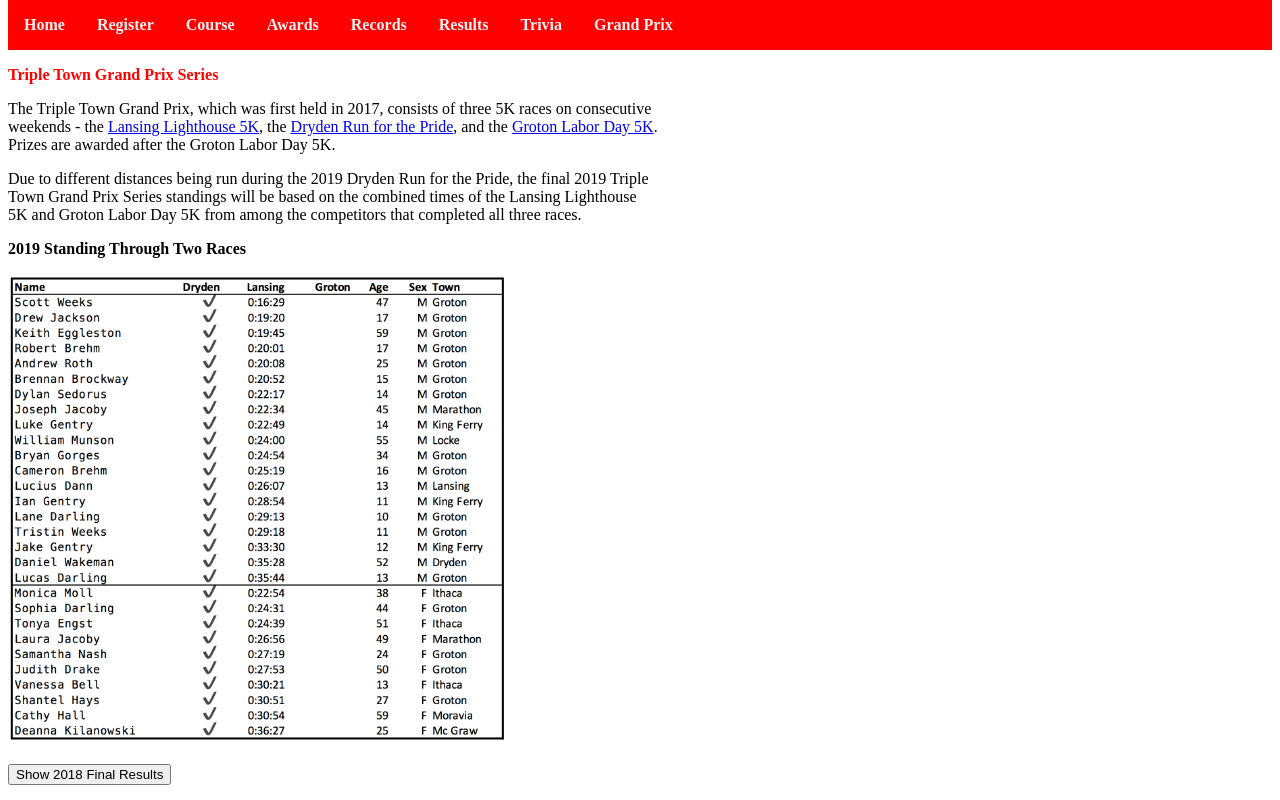
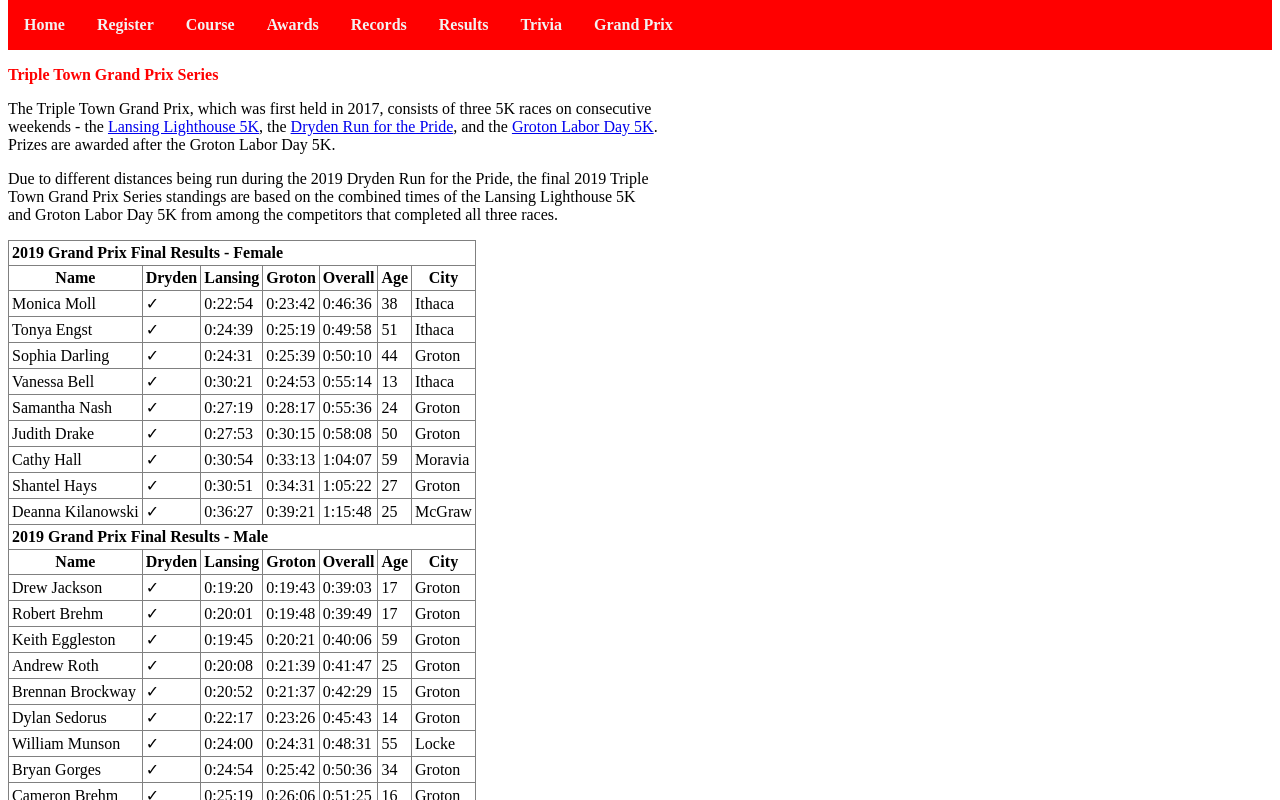
Before and after one commit to groton5k/groton5k.github.io, a plain HTML site: page index.html in a window 1280 px wide. Both pictures are taken after a click on the link "Grand Prix". Shown: the top 800 px of the page. Drawn offline with nearby package versions, Linux system fonts and the light colour scheme.

Commit message:
2019 grand prix update

```diff
--- a/index.html
+++ b/index.html
@@ -356,13 +356,41 @@
 		<a href="http://grotonlaborday5k.com">Groton Labor Day 5K</a>. Prizes are awarded after
 		the Groton Labor Day 5K.</p>
 		<p style="width:100%;max-width:650px;">Due to different distances being run during the 2019 Dryden Run for the Pride,
-		the final 2019 Triple Town Grand Prix Series standings
-		will be based on the combined times of the Lansing Lighthouse 5K and Groton Labor Day 5K from among the competitors
-		that completed all three races.</p>
-		<p style="font-weight: bold;">2019 Standing Through Two Races</p>
-		<img src="2019Standings.png" style="max-width: 500px;" alt="2019 Grand Prix standings"/>
+		the final 2019 Triple Town Grand Prix Series standings are based on the combined times of the Lansing Lighthouse 5K
+		and Groton Labor Day 5K from among the competitors that completed all three races.</p>
+
+		<table id="grandprix2019" border=1 cellspacing=0 cellpadding=3 style="margin-top:1em;">
+		<tr><th colspan=7 style="text-align:left;">2019 Grand Prix Final Results - Female</tr>
+		<tr><th>Name<th>Dryden<th>Lansing<th>Groton<th>Overall<th>Age<th>City</tr>
+		<tr><td>Monica Moll<td>&#10003;<td>0:22:54<td>0:23:42<td>0:46:36<td>38<td>Ithaca</tr>
+		<tr><td>Tonya Engst<td>&#10003;<td>0:24:39<td>0:25:19<td>0:49:58<td>51<td>Ithaca</tr>
+		<tr><td>Sophia Darling<td>&#10003;<td>0:24:31<td>0:25:39<td>0:50:10<td>44<td>Groton</tr>
+		<tr><td>Vanessa Bell<td>&#10003;<td>0:30:21<td>0:24:53<td>0:55:14<td>13<td>Ithaca</tr>
+		<tr><td>Samantha Nash<td>&#10003;<td>0:27:19<td>0:28:17<td>0:55:36<td>24<td>Groton</tr>
+		<tr><td>Judith Drake<td>&#10003;<td>0:27:53<td>0:30:15<td>0:58:08<td>50<td>Groton</tr>
+		<tr><td>Cathy Hall<td>&#10003;<td>0:30:54<td>0:33:13<td>1:04:07<td>59<td>Moravia</tr>
+		<tr><td>Shantel Hays<td>&#10003;<td>0:30:51<td>0:34:31<td>1:05:22<td>27<td>Groton</tr>
+		<tr><td>Deanna Kilanowski<td>&#10003;<td>0:36:27<td>0:39:21<td>1:15:48<td>25<td>McGraw</tr>
+		<tr><th colspan=7 style="text-align:left;">2019 Grand Prix Final Results - Male</tr>
+		<tr><th>Name<th>Dryden<th>Lansing<th>Groton<th>Overall<th>Age<th>City</tr>
+		<tr><td>Drew Jackson<td>&#10003;<td>0:19:20<td>0:19:43<td>0:39:03<td>17<td>Groton</tr>
+		<tr><td>Robert Brehm<td>&#10003;<td>0:20:01<td>0:19:48<td>0:39:49<td>17<td>Groton</tr>
+		<tr><td>Keith Eggleston<td>&#10003;<td>0:19:45<td>0:20:21<td>0:40:06<td>59<td>Groton</tr>
+		<tr><td>Andrew Roth<td>&#10003;<td>0:20:08<td>0:21:39<td>0:41:47<td>25<td>Groton</tr>
+		<tr><td>Brennan Brockway<td>&#10003;<td>0:20:52<td>0:21:37<td>0:42:29<td>15<td>Groton</tr>
+		<tr><td>Dylan Sedorus<td>&#10003;<td>0:22:17<td>0:23:26<td>0:45:43<td>14<td>Groton</tr>
+		<tr><td>William Munson<td>&#10003;<td>0:24:00<td>0:24:31<td>0:48:31<td>55<td>Locke</tr>
+		<tr><td>Bryan Gorges<td>&#10003;<td>0:24:54<td>0:25:42<td>0:50:36<td>34<td>Groton</tr>
+		<tr><td>Cameron Brehm<td>&#10003;<td>0:25:19<td>0:26:06<td>0:51:25<td>16<td>Groton</tr>
+		<tr><td>Lucius Dann<td>&#10003;<td>0:26:07<td>0:26:10<td>0:52:17<td>13<td>Lansing</tr>
+		<tr><td>Lane Darling<td>&#10003;<td>0:29:13<td>0:32:10<td>1:01:23<td>10<td>Groton</tr>
+		<tr><td>Daniel Wakeman<td>&#10003;<td>0:35:28<td>0:34:07<td>1:09:35<td>52<td>Dryden</tr>
+		<tr><td>Lucas Darling<td>&#10003;<td>0:35:44<td>0:34:26<td>1:10:10<td>13<td>Groton</tr>
+		<tr><td>Tristin Weeks<td>&#10003;<td>0:29:18<td>0:41:55<td>1:11:13<td>11<td>Groton</tr>
+		</table>
+
 		<p><button id='showgrandprix2018'>Show 2018 Final Results</button></p>
-		<table id="grandprix2018" border=1 cellspacing=0 cellpadding=2 style="margin-top:1em;display:none;">
+		<table id="grandprix2018" border=1 cellspacing=0 cellpadding=3 style="margin-top:1em;display:none;">
 		<tr><th colspan=6 style="text-align:left;">2018 Grand Prix Final Results - Male</tr>
 		<tr><th>Name<th>Age<th>Lansing<th>Dryden<th>Groton<th>Overall</tr>
 		<tr><td>Mikhail Kern<td>27<td>17:15<td>17:43<td>17:29<td>00:52:27</tr>
@@ -388,7 +416,7 @@
 		</table>
 
 		<p><button id='showgrandprix2017'>Show 2017 Final Results</button></p>
-		<table id="grandprix2017" border=1 cellspacing=0 cellpadding=2 style="margin-top:1em;display:none;">
+		<table id="grandprix2017" border=1 cellspacing=0 cellpadding=3 style="margin-top:1em;display:none;">
 		<tr><th colspan=7 style="text-align:left;">2017 Grand Prix Results - Male</tr>
 		<tr><th>Name<th>Lansing<th>Dryden<th>Groton<th>Overall<th>Age<th>City</tr>
 		<tr><td>Richard Moore<td>18:07<td>17:27<td>17:43<td>0:53:17<td>18<td>Groton</tr>
```
